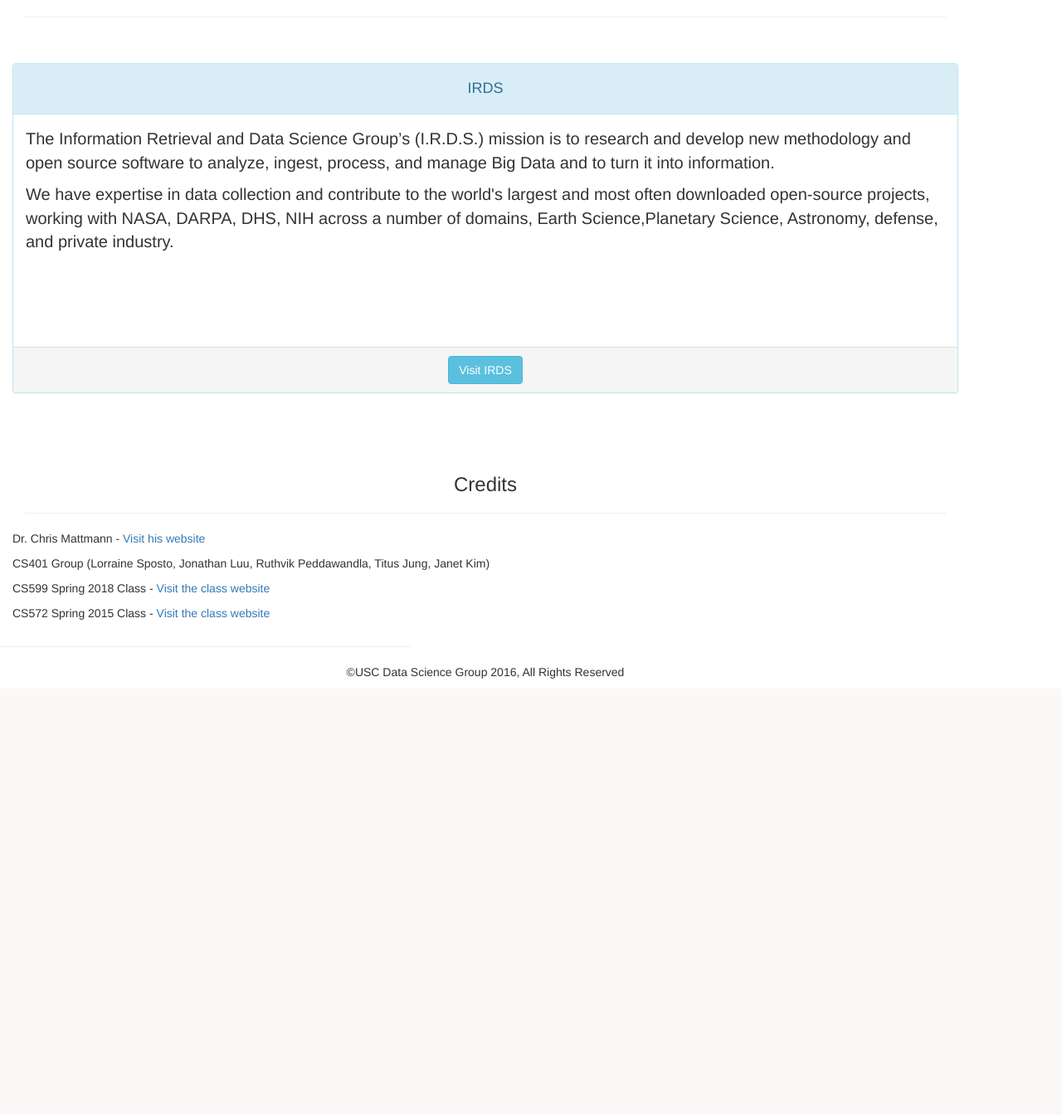
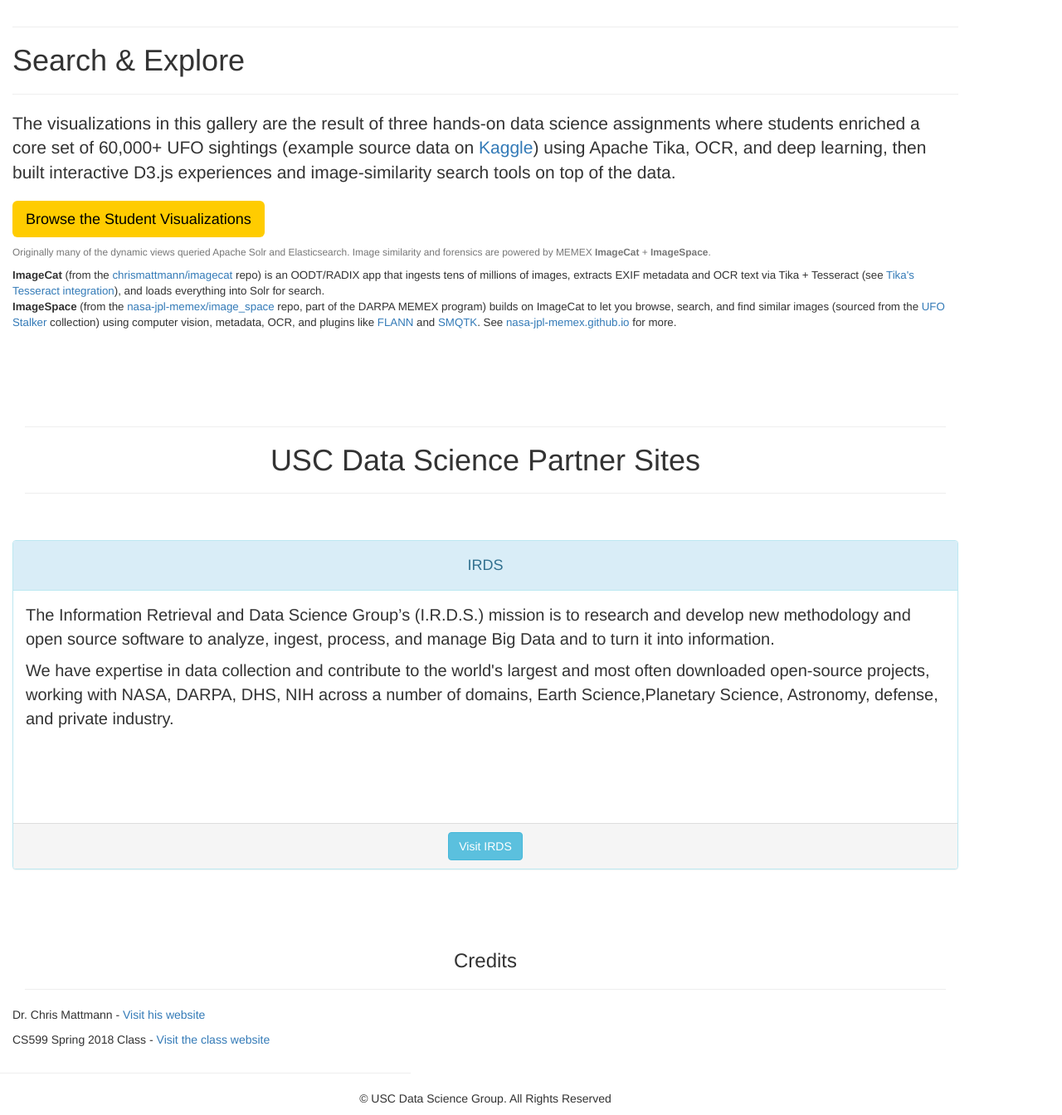
Before and after one commit to USCDataScience/ufo.usc.edu, a PHP site: page /solr/ in a window 1280 px wide. Shown: the part 2453-3797 px from the top of the page at 83% size. Before the commit the page ends 3271 px from the top, so only its background shows below. Run offline with PHP 8.4, Linux system fonts and the light colour scheme.

Commit message:
Add Team 8 (CSCI 599 Spring 2018 DATAVIS) submission to the site
- Integrate Team 8 UFO data visualizations from CS599_group_8_final_assignment/
- Create html/team_8.html wrapper with consistent top navbar + iframe embed for the full gallery (preserves outer nav)
- Add Team 8 card to html/d3-examples.html in correct ordinal order after Team 7
- Sync latest submission files from ~/Desktop/STUFF/USC/Teaching/.../TEAM_08_CSCI599_HW_DATAVIS/
- Fix UFO logo cutoff in upper right on Team 8 splash by adding top padding/height to logo row and right margin to #site_logo_img
- Resort team cards in d3-examples.html for proper 2,3,4,5,6,7,8,10,11,12 order
- Update Kaggle source data link and other cleanups from recent iterations
- Footer/credit/link consistency across pages (remove 2016, update Mattmann to mattmann.ai, IRDS links, etc.)

Closes addition of previously disabled Team 8.

```diff
--- a/CS599_group_8_final_assignment/css/style.css
+++ b/CS599_group_8_final_assignment/css/style.css
@@ -71,7 +71,8 @@ footer.page-footer {
 #site_logo_img{
     height: 50px;
     width: auto;
-    margin-top: -20px;
+    margin-top: 5px;
+    margin-right: 10px;
 }
 
 .student_card{
--- a/css/styles.css
+++ b/css/styles.css
@@ -40,6 +40,7 @@ body {
 .btn-primary {
     background-color: #ffcc00;
     border: none;
+    color: #000;
 }
 
 #nav-secondary {
--- a/html/team5.html
+++ b/html/team5.html
@@ -200,7 +200,7 @@
     <div>
         <div class="container">
             <footer>
-                <p align=center>©USC Data Science Group 2016, All Rights Reserved</p>
+                <p align=center>© USC Data Science Group. All Rights Reserved</p>
             </footer>
         </div>
     </div>
--- a/html/team_04.html
+++ b/html/team_04.html
@@ -147,7 +147,7 @@
 <script src="../js/scrolling-nav.js"></script>
 <script src="../js/cardpanel.js"></script>
 <footer>
-    <p align=center>©USC Data Science Group 2016, All Rights Reserved</p>
+    <p align=center>© USC Data Science Group. All Rights Reserved</p>
 </footer>
 </body>
 
--- a/html/team_10.html
+++ b/html/team_10.html
@@ -155,7 +155,7 @@
                   <div class="col-sm-6 col-md-4 text-center">
                         <div class="thumbnail">
                             <div class="caption">
-                                <p>This Visualization is linked to Solr Index of UFO Stalker Images</p>
+                                <p>This Visualization is linked to Solr Index of <a href="https://ufostalker.com/" target="_blank">UFO Stalker</a> Images</p>
                                 <p><a href="/html/Team_10_UFO/html/10_Dynamic_D3_Solr.html" class="btn btn-primary" role="button" onclick="return loadTeam10Viz(this.href);">Dynamic Solr Viz</a>
                             </div>
                         </div>
@@ -175,7 +175,7 @@
     <hr class="featurette-divider">
         <div class="container">
             <footer>
-                <p align=center>©USC Data Science Group 2016, All Rights Reserved</p>
+                <p align=center>© USC Data Science Group. All Rights Reserved</p>
             </footer>
         </div>
 
--- a/html/team_2.html
+++ b/html/team_2.html
@@ -197,7 +197,7 @@ height : 300px;
     <div>
         <div class="container">
             <footer>
-                <p align=center>©USC Data Science Group 2016, All Rights Reserved</p>
+                <p align=center>© USC Data Science Group. All Rights Reserved</p>
             </footer>
         </div>
     </div>
--- a/html/team_7.html
+++ b/html/team_7.html
@@ -212,7 +212,7 @@ function loadTeam7Viz(el, url) {
 </script>
 
         <footer>
-                <p align=center>©USC Data Science Group 2016, All Rights Reserved</p>
+                <p align=center>© USC Data Science Group. All Rights Reserved</p>
         </footer>
 
     </div>
--- a/index.html
+++ b/index.html
@@ -32,16 +32,17 @@
                     <span class="icon-bar"></span>
                     <span class="icon-bar"></span>
                 </button>
-
+                <a class="navbar-brand page-scroll" href="#page-top" style="color:white">Home</a>
             </div>
 
             <div class="collapse navbar-collapse navbar-ex1-collapse">
               <nav id="nav-wrap">
                 <ul class="nav navbar-nav navbar-custom">
-                    <li class="current"><a class="page-scroll" href="#page-top" style="color:white">Home</a></li>
+                    <!-- Hidden li included to remove active class from about link when scrolled up past about section -->
                     <li class="hidden"><a class="page-scroll" href="#page-top" style="color:white"></a></li>
                     <li><a class="page-scroll" href="#about" style="color:#ffffff">About</a></li>
                     <li><a class="page-scroll" href="#features" style="color:#ffffff">Insights</a></li>
+                    <li><a class="page-scroll" href="#search" style="color:#ffffff">Search</a></li>
                     <li><a class="page-scroll" style="color:#ffffff" href="#learn-more">Partners</a></li>
                 </ul>
               </nav>
@@ -70,17 +71,10 @@
                     <a class="btn btn-default btn-lg page-scroll" href="#about" style="margin-top:5%">Learn More</a>
                   </div>
                 </div>
-                <div class="row" style="padding-top:180px">
-                    <div class="col-md-3 col-md-offset-1">
-                      <a class="btn btn-default btn-lg page-scroll"
-                      href="html/d3-examples.html">Explore Visualizations</a>
-                    </div>
-
-                    <div class="col-sm-4"></div>
-                    <div class="col-md-3">
-                      <a class="btn btn-default btn-lg page-scroll pull-left"
-                      href="#" style="width:200px;">Deep Insights</a>
-                    </div>
+                <div class="row" style="padding-top:30px">
+                  <div class="col-md-12">
+                    <a class="btn btn-default btn-lg page-scroll" href="html/d3-examples.html">Explore Visualizations</a>
+                  </div>
                 </div>
 
             </div>
@@ -100,8 +94,8 @@
 
                     <div class="jumbotron" style="margin-bottom:5%; margin-top:3%">
                         <h2>What is UFO Data Insights?</h2>
-                        <p class="lead text-left" style="margin-top:2%">JPL and USC, under the direction of Dr. Chris Mattmann, have worked to collect a corpus of “deep web” UFO datasets spanning many file types containing scientific data such as images, videos, and other information on the Web. These pieces of data were collected using Apache Nutch, Apache Tika, and Apache Solr.</p>
-                        <p class="lead text-left">Our goal is to aggregate this data into an intuitive search engine that scientists can utilize for UFO research. Additionally, the data is analyzed and illustrated using D3.js, providing researchers a better understanding of the data's relationship of UFO sightings.</p>
+                        <p class="lead text-left" style="margin-top:2%">This site presents the results of three data science assignments (CS 599 / DSCI 550, Spring 2018) in which students took a core dataset of 60,000+ UFO sightings (1906–2007; example source data on <a href="https://www.kaggle.com/datasets/camnugent/ufo-sightings-around-the-world" target="_blank">Kaggle</a>) and enriched it using Apache Tika for parsing, Tesseract OCR on the British Ministry of Defence UFO files, and deep learning (TensorFlow/Inception models) for automatic object recognition and neural image captioning on photos from the <a href="https://ufostalker.com/" target="_blank">UFO Stalker</a> collection.</p>
+                        <p class="lead text-left">Students joined the sightings with airports, population, and other public datasets (different MIME types), computed features such as distance-to-airport, performed similarity/clustering analysis with Tika-Similarity (Jaccard, cosine, edit distance), built 10+ interactive D3.js visualizations per team, and deployed MEMEX ImageCat + ImageSpace for content-based image search and forensics. The visualizations and tools you see here are the student-built “mini sites” and gallery that resulted.</p>
                     </div>
 
                     <div class="col-md-4">
@@ -110,8 +104,8 @@
                               <img class="media-object" src="images/searchimg.jpg" alt="...">
                           </div>
                           <div class="media-body">
-                              <h4 class="media-heading">Search Engine</h4>
-                              Providing researchers with a powerful tool to find relevant data sets and websites.
+                              <h4 class="media-heading">Data Integration &amp; Search</h4>
+                              Joining UFO sightings with airports, census, and other sources; queryable via Solr/Elasticsearch and image-similarity search (ImageSpace).
                           </div>
                         </div>
                     </div>
@@ -122,8 +116,8 @@
                               <img class="media-object" src="images/visualimg.jpg" alt="...">
                           </div>
                           <div class="media-body">
-                              <h4 class="media-heading">Visualizer</h4>
-                              Illustrating data set connections and related terms to narrow searches.
+                              <h4 class="media-heading">Interactive Visualizer</h4>
+                              D3.js charts, maps, timelines, word clouds, dendrograms and cluster views created by student teams on the enriched, multi-modal dataset.
                           </div>
                         </div>
                     </div>
@@ -135,7 +129,7 @@
                           </div>
                           <div class="media-body">
                               <h4 class="media-heading">Publicizer</h4>
-                              Demonstrate the value of these UFO data sets to the NSF, USC, and NASA.
+                              Student UFO Data Insights mini-sites and image-forensics tools that demonstrate the educational and research value of open UFO data + modern data science tooling.
                           </div>
                         </div>
                     </div>
@@ -160,9 +154,9 @@
                     <hr class="featurette-divider">
                     <div class="row featurette" style="margin-top:3%; margin-bottom:3%">
                         <div class="col-md-7 col-md-push-5">
-                          <h2 align=left class="featurette-heading"><a href="https://d3js.org/">D3.js</a>. <span class="text-muted">See for yourself.</span></h2>
-                          <p align=left class="lead">View data sets from a variety of sources to better understand UFO relationships. </p>
-                          <p align=left class="lead"> <a href="html/d3-examples.html"> View some of our visualizations. </a> </p>
+                          <h2 align=left class="featurette-heading"><a href="https://d3js.org/">D3.js</a> Visualizations from the UFO Assignments. <span class="text-muted">See for yourself.</span></h2>
+                          <p align=left class="lead">Students built 10+ interactive visualizations per team (maps vs. airports, timelines, similarity dendrograms, image-object galleries, etc.) on the enriched sightings data produced by joining, OCR, and deep-learning captioning/object recognition steps.</p>
+                          <p align=left class="lead"> <a href="html/d3-examples.html"> Explore the full gallery of student visualizations. </a> </p>
                         </div>
                         <div class="col-md-5 col-md-pull-7">
                           <img class="featurette-image img-responsive center-block" src="images/d3_feature.png" alt="Generic placeholder image">
@@ -173,6 +167,30 @@
         </section>
     </div>
 
+    <!-- Search Section (for sub-page navbar consistency and to highlight exploration tools) -->
+    <div>
+        <section id="search" class="search-section" style="margin-top:-1%; margin-bottom:5%">
+            <div class="container">
+                <div class="row">
+                    <div class="col-lg-12">
+                        <hr class="featurette-divider">
+                        <h1>Search &amp; Explore</h1>
+                        <hr class="featurette-divider">
+                    </div>
+                    <div class="col-lg-12">
+                        <p class="lead">The visualizations in this gallery are the result of three hands-on data science assignments where students enriched a core set of 60,000+ UFO sightings (example source data on <a href="https://www.kaggle.com/datasets/camnugent/ufo-sightings-around-the-world" target="_blank">Kaggle</a>) using Apache Tika, OCR, and deep learning, then built interactive D3.js experiences and image-similarity search tools on top of the data.</p>
+                        <p><a class="btn btn-primary btn-lg" href="html/d3-examples.html">Browse the Student Visualizations</a></p>
+                        <p class="text-muted small">Originally many of the dynamic views queried Apache Solr and Elasticsearch. Image similarity and forensics are powered by MEMEX <strong>ImageCat</strong> + <strong>ImageSpace</strong>.</p>
+                        <p style="margin-top:10px; font-size: 0.95em;">
+                          <strong>ImageCat</strong> (from the <a href="http://github.com/chrismattmann/imagecat" target="_blank">chrismattmann/imagecat</a> repo) is an OODT/RADIX app that ingests tens of millions of images, extracts EXIF metadata and OCR text via Tika + Tesseract (see <a href="https://cwiki.apache.org/confluence/display/TIKA/TikaOCR" target="_blank">Tika's Tesseract integration</a>), and loads everything into Solr for search.
+                          <br>
+                          <strong>ImageSpace</strong> (from the <a href="http://github.com/nasa-jpl-memex/image_space" target="_blank">nasa-jpl-memex/image_space</a> repo, part of the DARPA MEMEX program) builds on ImageCat to let you browse, search, and find similar images (sourced from the <a href="https://ufostalker.com/" target="_blank">UFO Stalker</a> collection) using computer vision, metadata, OCR, and plugins like <a href="https://github.com/flann-lib/flann" target="_blank">FLANN</a> and <a href="http://github.com/kitware/SMQTK" target="_blank">SMQTK</a>. See <a href="http://nasa-jpl-memex.github.io" target="_blank">nasa-jpl-memex.github.io</a> for more.
+                        </p>
+                    </div>
+                </div>
+            </div>
+        </section>
+    </div>
 
     <!-- Learn More Section -->
 	<div>
@@ -212,10 +230,8 @@
                   <h3 align=center>Credits</h3>
                   <hr class="featurette-divider">
                   <div class="row">
-                  <p>Dr. Chris Mattmann - <a href="http://sunset.usc.edu/~mattmann/">Visit his website</a></p>
-                  <p>CS401 Group (Lorraine Sposto, Jonathan Luu, Ruthvik Peddawandla, Titus Jung, Janet Kim)</p>
+                  <p>Dr. Chris Mattmann - <a href="http://mattmann.ai">Visit his website</a></p>
                   <p>CS599 Spring 2018 Class - <a href="http://irds.usc.edu/classes/cs599_2018a/">Visit the class website</a></p>
-                  <p>CS572 Spring 2015 Class - <a href="http://sunset.usc.edu/classes/cs572_2015/">Visit the class website</a></p>
 				</div>
             </div>
 			</div>
@@ -226,7 +242,7 @@
     <div>
         <div class="container">
             <footer>
-                <p align=center>©USC Data Science Group 2016, All Rights Reserved</p>
+                <p align=center>© USC Data Science Group. All Rights Reserved</p>
             </footer>
         </div>
     </div>
--- a/teams/team_12/html/Airport.html
+++ b/teams/team_12/html/Airport.html
@@ -120,7 +120,7 @@
     <div class =" row">
         <div class="container">
             <footer>
-                <p align=center>©USC Data Science Group 2016, All Rights Reserved</p>
+                <p align=center>© USC Data Science Group. All Rights Reserved</p>
             </footer>
         </div>
     </div>
--- a/teams/team_12/html/Location.html
+++ b/teams/team_12/html/Location.html
@@ -120,7 +120,7 @@
     <div class =" row">
         <div class="container">
             <footer>
-                <p align=center>©USC Data Science Group 2016, All Rights Reserved</p>
+                <p align=center>© USC Data Science Group. All Rights Reserved</p>
             </footer>
         </div>
     </div>
--- a/teams/team_12/html/airpollution.html
+++ b/teams/team_12/html/airpollution.html
@@ -145,7 +145,7 @@
     <div class =" row">
         <div class="container">
             <footer>
-                <p align=center>©USC Data Science Group 2016, All Rights Reserved</p>
+                <p align=center>© USC Data Science Group. All Rights Reserved</p>
             </footer>
         </div>
     </div>
--- a/teams/team_12/html/airports.html
+++ b/teams/team_12/html/airports.html
@@ -156,7 +156,7 @@
     <div class =" row">
         <div class="container">
             <footer>
-                <p align=center>©USC Data Science Group 2016, All Rights Reserved</p>
+                <p align=center>© USC Data Science Group. All Rights Reserved</p>
             </footer>
         </div>
     </div>
--- a/teams/team_12/html/cancer.html
+++ b/teams/team_12/html/cancer.html
@@ -158,7 +158,7 @@
     <div class =" row">
         <div class="container">
             <footer>
-                <p align=center>©USC Data Science Group 2016, All Rights Reserved</p>
+                <p align=center>© USC Data Science Group. All Rights Reserved</p>
             </footer>
         </div>
     </div>
--- a/teams/team_12/html/month.html
+++ b/teams/team_12/html/month.html
@@ -159,7 +159,7 @@
     <div class =" row">
         <div class="container">
             <footer>
-                <p align=center>©USC Data Science Group 2016, All Rights Reserved</p>
+                <p align=center>© USC Data Science Group. All Rights Reserved</p>
             </footer>
         </div>
     </div>
--- a/teams/team_12/html/population.html
+++ b/teams/team_12/html/population.html
@@ -263,7 +263,7 @@
     <div class =" row">
         <div class="container">
             <footer>
-                <p align=center>©USC Data Science Group 2016, All Rights Reserved</p>
+                <p align=center>© USC Data Science Group. All Rights Reserved</p>
             </footer>
         </div>
     </div>
--- a/teams/team_12/team_12.html
+++ b/teams/team_12/team_12.html
@@ -263,7 +263,7 @@
     <div class =" row">
         <div class="container">
             <footer>
-                <p align=center>©USC Data Science Group 2016, All Rights Reserved</p>
+                <p align=center>© USC Data Science Group. All Rights Reserved</p>
             </footer>
         </div>
     </div>
```
Also changed, not shown: CS599_group_8_final_assignment/index.html (+1 -10 lines), html/d3-examples.html (+11 -0 lines), html/index.html (+34 -15 lines), html/team_8.html (added, +88 -0 lines).
